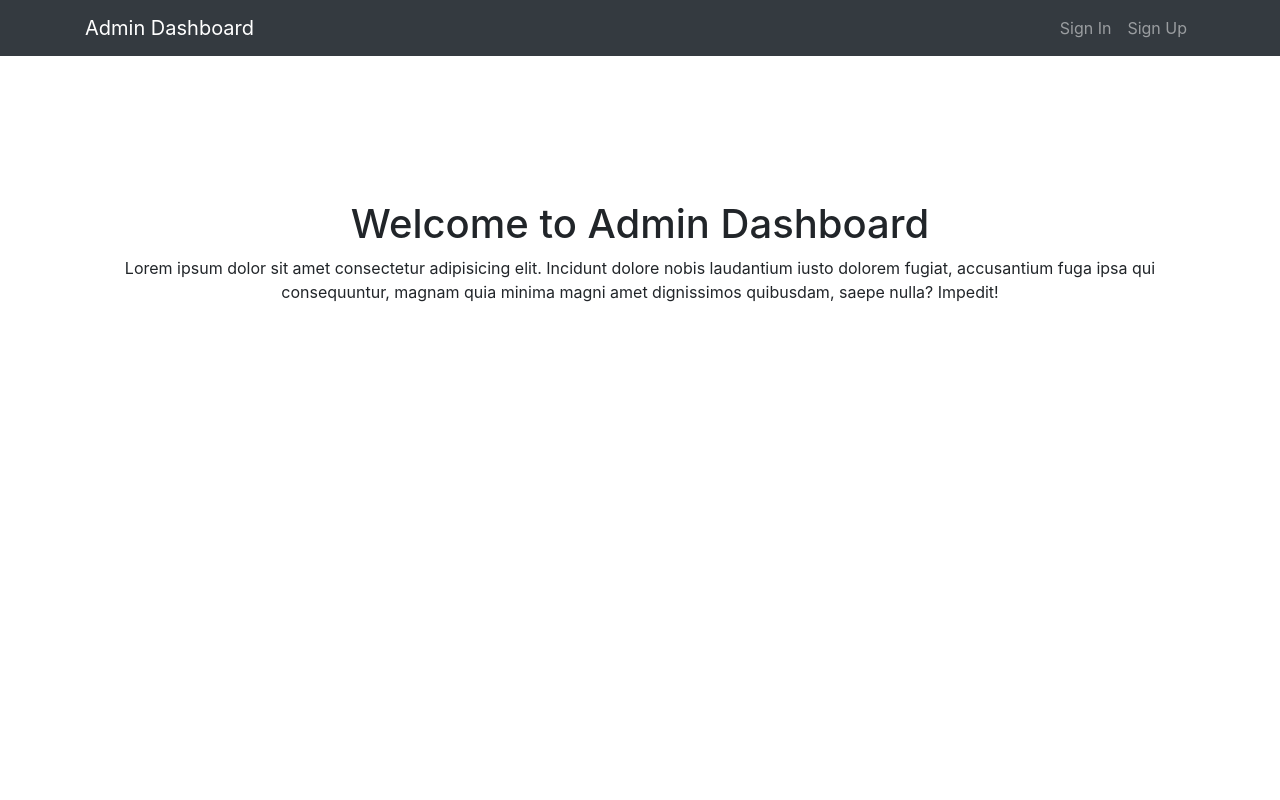
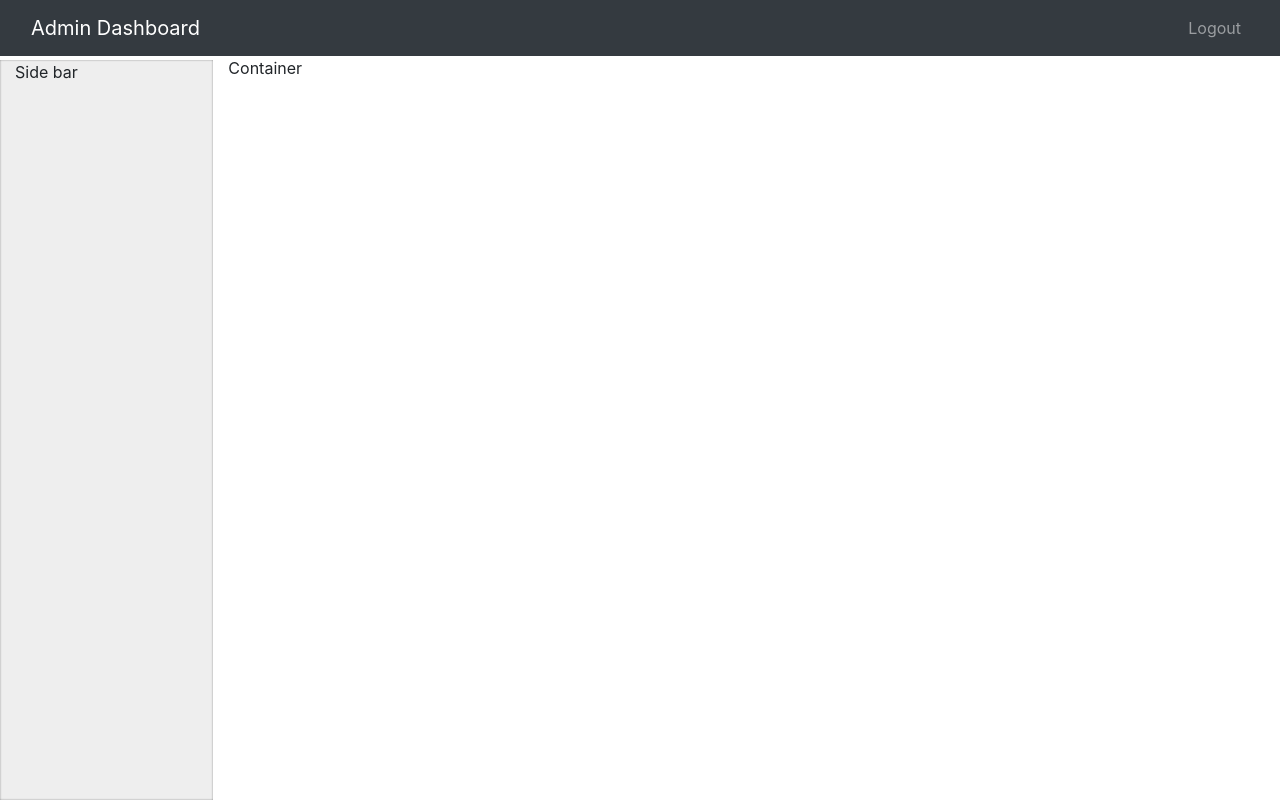
Before and after one commit to CodeSevenic/afribuys, a React (Create React App) app in the folder admin-app/: page / in a window 1280 px wide. Built offline with nearby package versions, Linux system fonts and the light colour scheme; sample sign-in values are in the browser's storage.

Commit message:
my changes

```diff
--- a/admin-app/src/components/Header/Header.js
+++ b/admin-app/src/components/Header/Header.js
@@ -1,11 +1,40 @@
 import React from 'react';
 import { Navbar, Nav, Container } from 'react-bootstrap';
+import { useSelector } from 'react-redux';
 import { Link } from 'react-router-dom';
 
-const Header = () => {
+const Header = (props) => {
+  const loginState = useSelector((state) => state.loginState);
+
+  const renderLoggedInLinks = () => {
+    return (
+      <Nav>
+        <li className="nav-item">
+          <span className="nav-link">Logout</span>
+        </li>
+      </Nav>
+    );
+  };
+
+  const renderNonLoggedInLinks = () => {
+    return (
+      <Nav>
+        <li className="nav-item">
+          <Link className="nav-link" to="/signin">
+            Sign In
+          </Link>
+        </li>
+        <li className="nav-item">
+          <Link to="/signup" className="nav-link">
+            Sign Up
+          </Link>
+        </li>
+      </Nav>
+    );
+  };
   return (
     <Navbar collapseOnSelect expand="lg" bg="dark" variant="dark">
-      <Container>
+      <Container fluid>
         <Link to="/" className="navbar-brand">
           Admin Dashboard
         </Link>
@@ -24,18 +53,9 @@
               </NavDropdown.Item>
             </NavDropdown> */}
           </Nav>
-          <Nav>
-            <li className="nav-item">
-              <Link className="nav-link" to="/signin">
-                Sign In
-              </Link>
-            </li>
-            <li className="nav-item">
-              <Link to="/signup" className="nav-link">
-                Sign Up
-              </Link>
-            </li>
-          </Nav>
+          {loginState.authenticate
+            ? renderLoggedInLinks()
+            : renderNonLoggedInLinks()}
         </Navbar.Collapse>
       </Container>
     </Navbar>
--- /dev/null
+++ b/admin-app/src/containers/Home/Home.css
@@ -0,0 +1,9 @@
+.sidebar {
+  position: fixed;
+  top: 0;
+  bottom: 0;
+  left: 0;
+  background-color: #eee;
+  margin-top: 60px;
+  box-shadow: inset 0 0 2px gray;
+}
--- a/admin-app/src/containers/Home/Home.js
+++ b/admin-app/src/containers/Home/Home.js
@@ -1,11 +1,23 @@
 import React from 'react';
-import { Jumbotron } from 'react-bootstrap';
+import './Home.css';
+import { Col, Container, Row } from 'react-bootstrap';
 import Layout from '../../components/Layout/Layout';
 
 const Home = () => {
   return (
     <Layout>
-      <Jumbotron
+      <Container fluid>
+        <Row>
+          <Col md={2} className="sidebar">
+            Side bar
+          </Col>
+          <Col md={10} style={{ marginLeft: 'auto' }}>
+            Container
+          </Col>
+        </Row>
+      </Container>
+
+      {/* <Jumbotron
         style={{ margin: '5rem', background: '#fff' }}
         className="text-center"
       >
@@ -16,7 +28,7 @@
           qui consequuntur, magnam quia minima magni amet dignissimos quibusdam,
           saepe nulla? Impedit!
         </p>
-      </Jumbotron>
+      </Jumbotron> */}
     </Layout>
   );
 };
```
